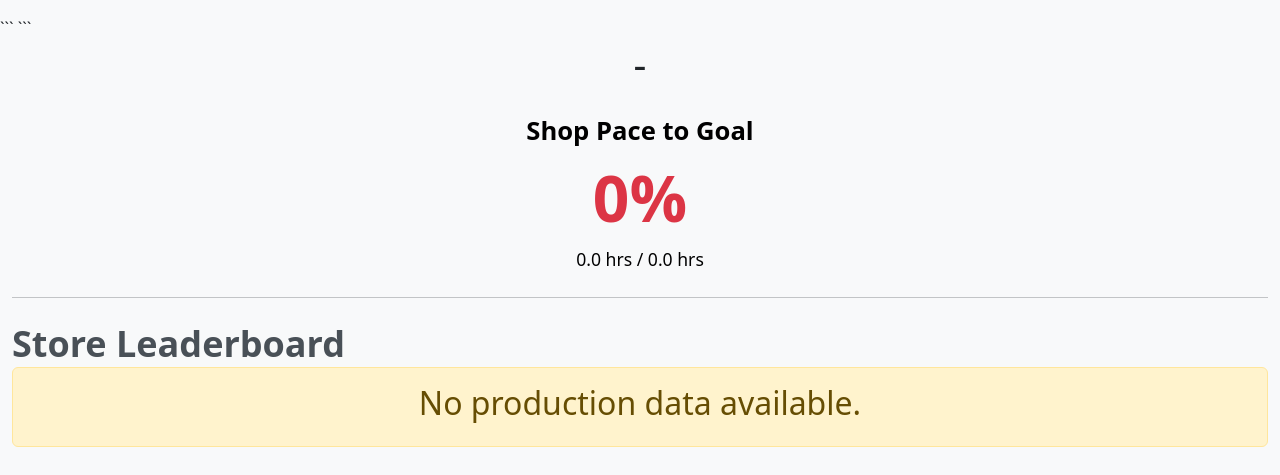
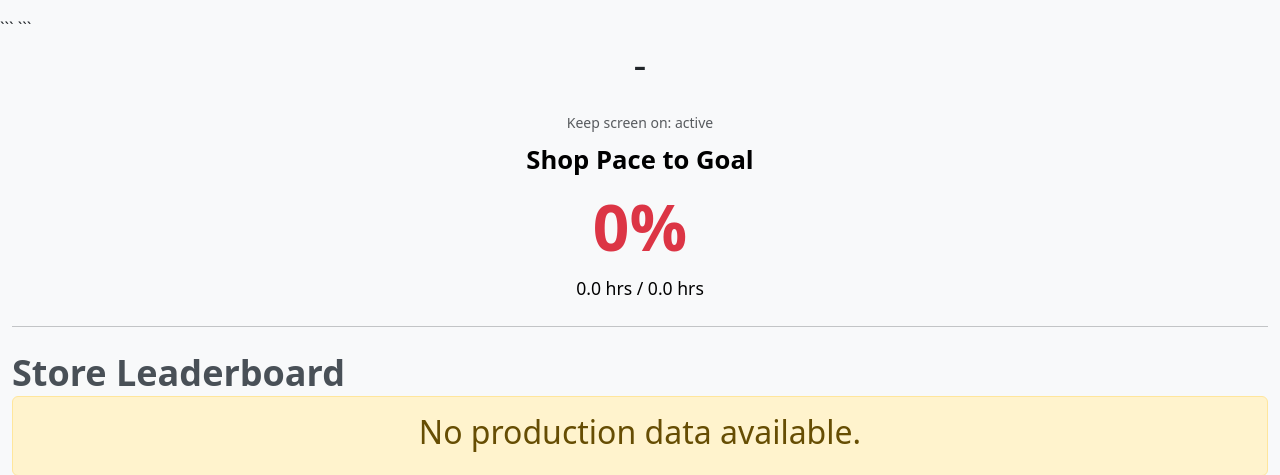
Before and after one commit to ldrobinett/dpo-app.v3.1, a Python web app: template templates/production_display.html in a window 1280 px wide. Shown: the top 475 px of the page. Run offline with Jinja, Linux system fonts and the light colour scheme; the template is opened without the code that fills it, so the values that code supplies are empty; some libraries are stand-ins or nearby versions.

Commit message:
Keep production display awake with browser screen wake lock

```diff
--- a/templates/production_display.html
+++ b/templates/production_display.html
@@ -103,6 +103,9 @@
 <div class="container-fluid">
 
 <h1 class="text-center mb-4">{{ title }} - {{ today_date_str }}</h1>
+<div id="wake-lock-status" class="text-center small text-muted mb-2" role="status">
+    Keep screen on: checking…
+</div>
 
 <div class="board-screen">
 
@@ -343,6 +346,42 @@ Exp: {{ "%.1f"|format(member.expected_mtd) }} hrs
 
 <script>
 
+// Request a screen wake lock only on the dedicated production display.
+(() => {
+    let wakeLock = null;
+    let pending = false;
+    const status = document.getElementById("wake-lock-status");
+
+    async function keepScreenOn() {
+        if (!window.isSecureContext || !("wakeLock" in navigator)) {
+            status.textContent = "Keep screen on: unavailable (requires HTTPS and a supported browser)";
+            return;
+        }
+        if (document.visibilityState !== "visible" || wakeLock || pending) return;
+
+        pending = true;
+        try {
+            const lock = await navigator.wakeLock.request("screen");
+            wakeLock = lock;
+            status.textContent = "Keep screen on: active";
+            lock.addEventListener("release", () => {
+                if (wakeLock === lock) wakeLock = null;
+                status.textContent = "Keep screen on: released — retrying when visible";
+            });
+        } catch (error) {
+            status.textContent = "Keep screen on: request denied — retrying";
+            console.warn("ProdTracker screen wake lock:", error);
+        } finally {
+            pending = false;
+        }
+    }
+
+    document.addEventListener("visibilitychange", keepScreenOn);
+    window.addEventListener("pageshow", keepScreenOn);
+    setInterval(keepScreenOn, 30000);
+    keepScreenOn();
+})();
+
 let screens = document.querySelectorAll(".board-screen");
 let index = 0;
 
```
